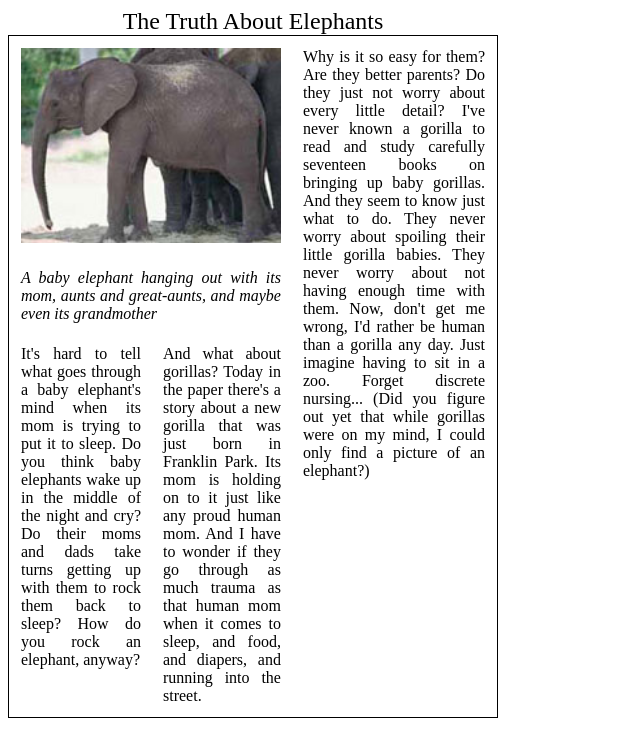
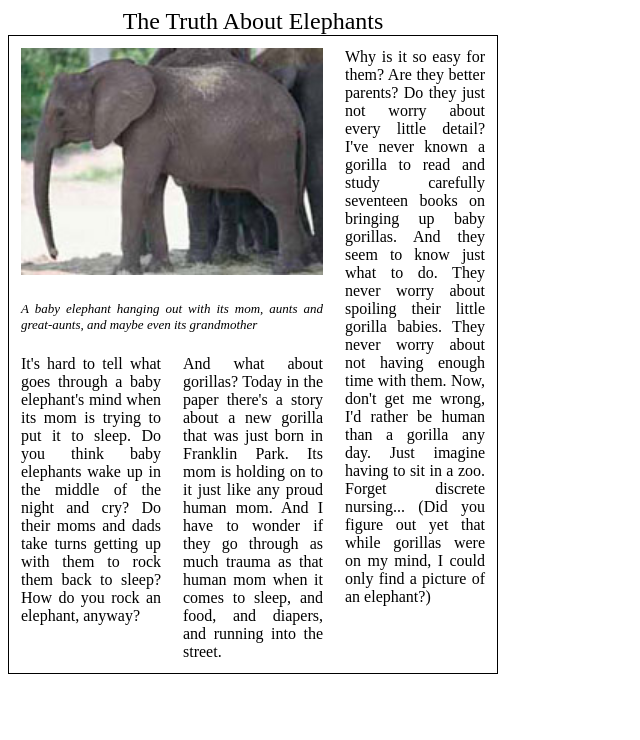
Before and after one commit to gramos11/WebTech, a plain HTML site: page session6/index.htm in a window 1280 px wide. Shown: the whole page, without its empty margins (0-640 px from the left). Drawn offline with Linux system fonts and the light colour scheme.

Commit message:
Update index.htm

```diff
--- a/session6/index.htm
+++ b/session6/index.htm
@@ -9,8 +9,8 @@
         table {width: 490px;
         border: 1px solid black;}
         img {width: 100%;}
-        td {vertical-align: top; text-align: justify; padding: 10px;}
-        .caption {font-style: italic;}
+        td {vertical-align: top; text-align: justify; padding: 10px; width: 33%;}
+        .caption {font-style: italic; font-size: small;}
         caption {font-size: x-large;}
 
     </style>
```
